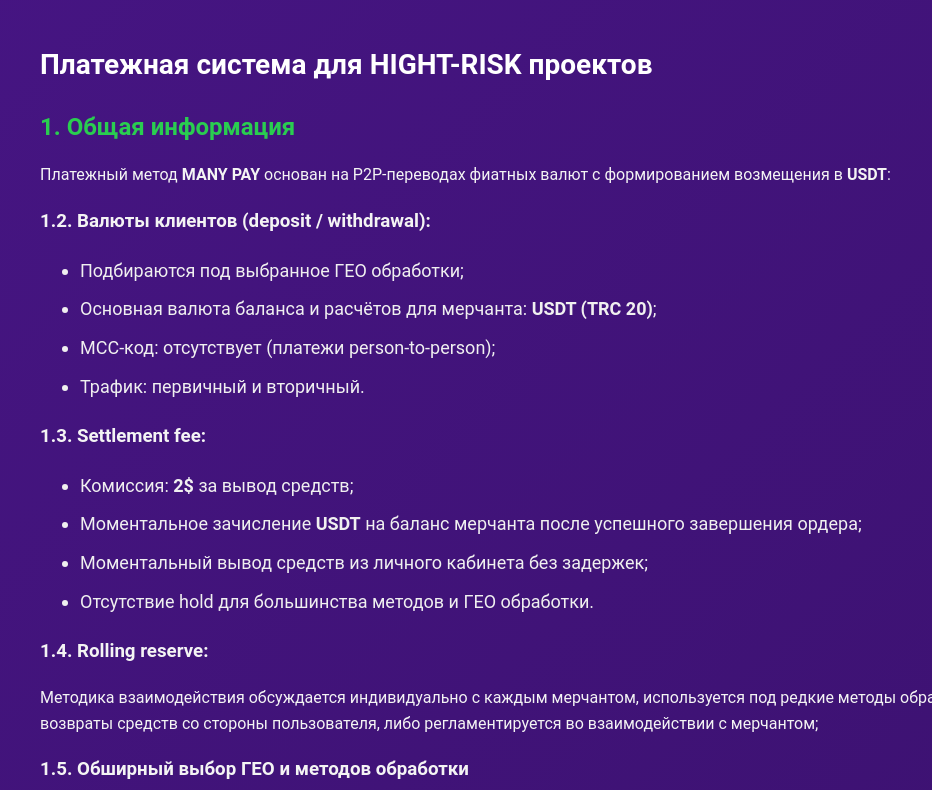
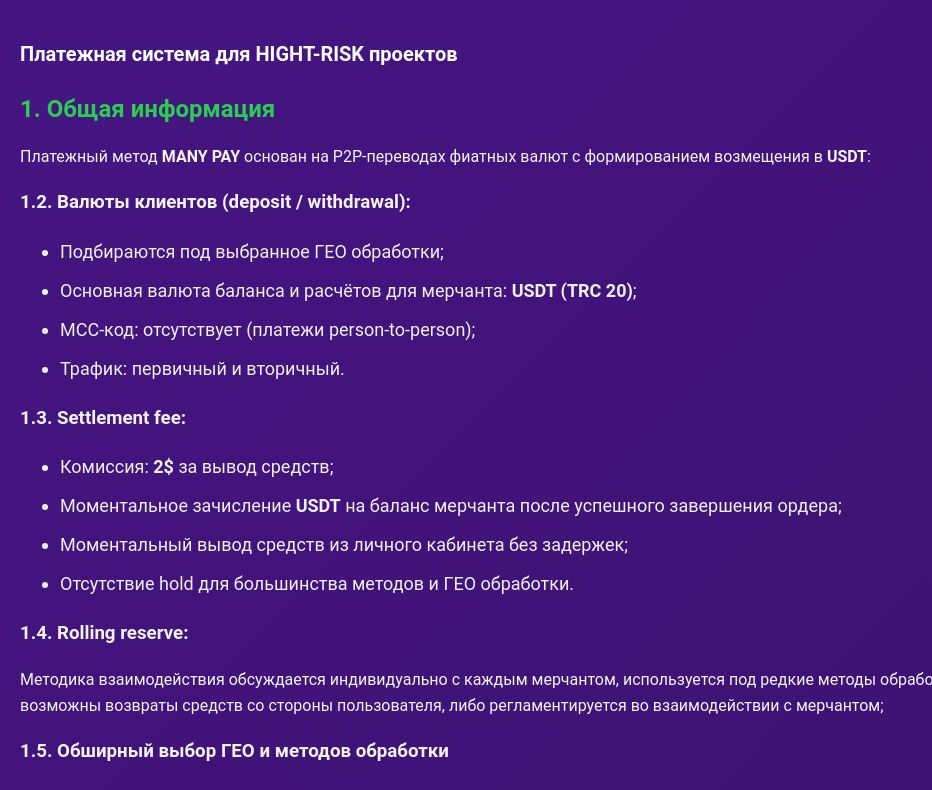
Before and after one commit to shisha-cpu/Mini-lend-mobile, a plain HTML site: page about.html in a window 1280 px wide. Shown: the part 138-928 px from the top of the page, without its empty margins (0-932 px from the left). Drawn offline with Linux system fonts and the light colour scheme; a script that the page names is missing.

Commit message:
patch 11

```diff
--- a/presentation.css
+++ b/presentation.css
@@ -5,6 +5,7 @@ body {
     color: #f4f4f4;
     line-height: 1.6;
     overflow-x: hidden;
+    max-width: 90svw;
 }
 
 .container {
@@ -14,7 +15,9 @@ body {
 
     animation: fadeIn 1.5s ease-out;
 }
-
+.main-title{
+    font-size: 20px;
+}
 header {
     display: flex;
     justify-content: center;
```
